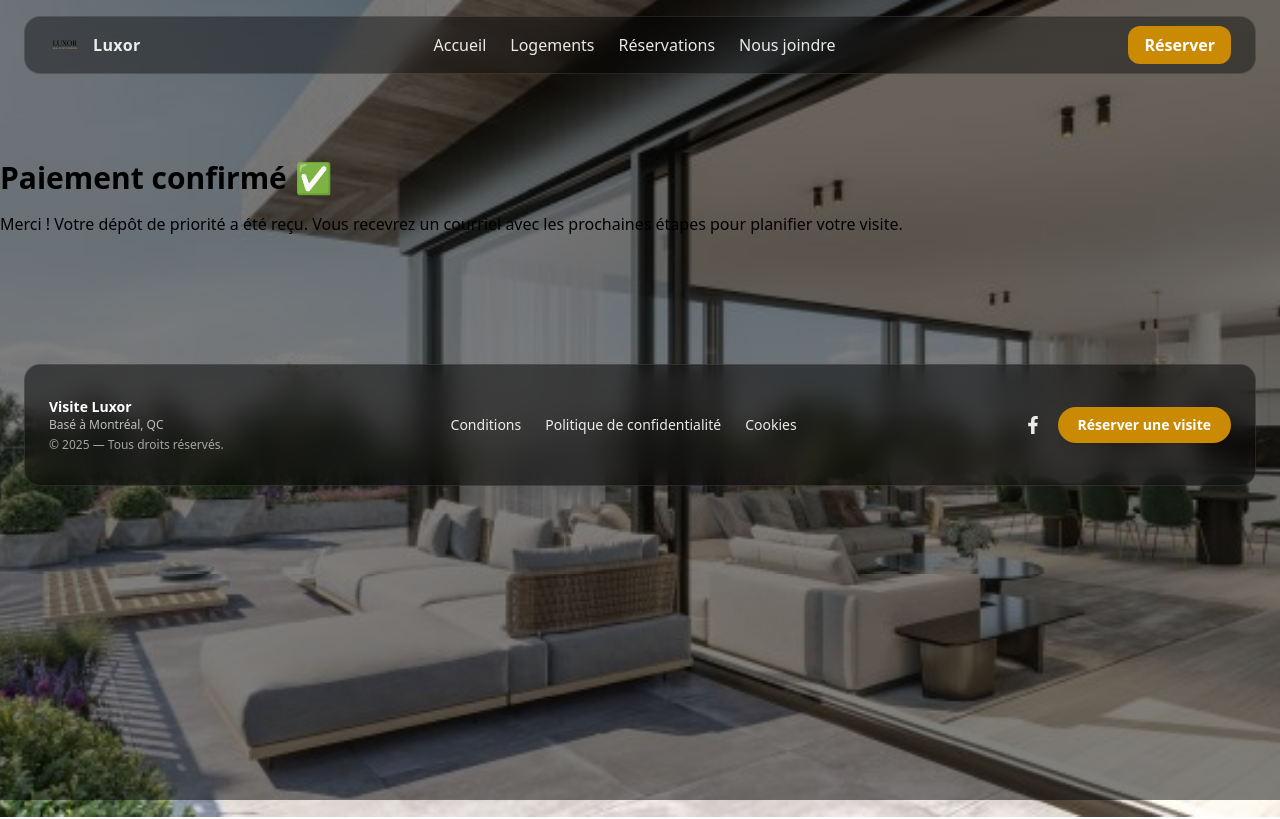
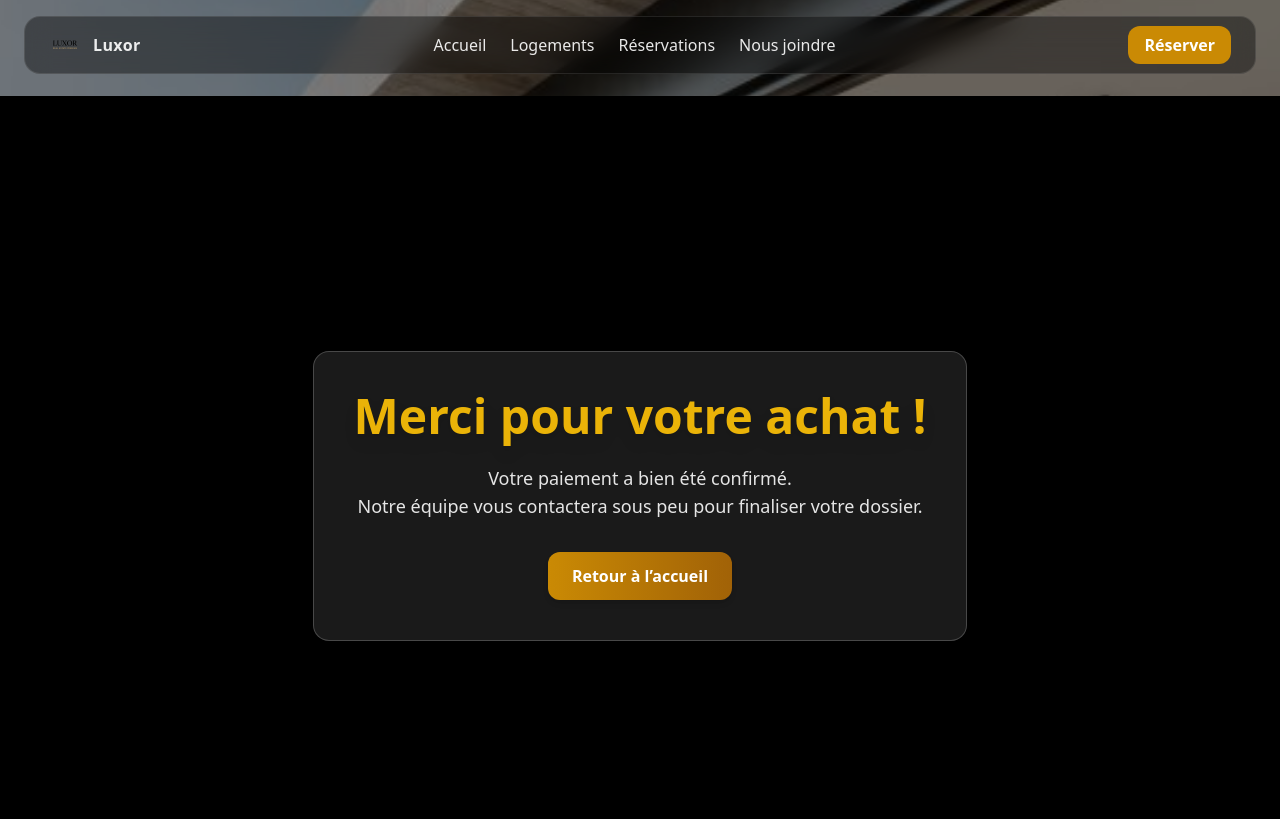
Before and after one commit to contact971/visite-premium, a Next.js app: page /success in a window 1280 px wide. Shown: the top 819 px of the page. Built offline with nearby package versions, Linux system fonts and the light colour scheme.

Commit message:
update: amélioration page réservations

```diff
--- a/src/app/api/checkout_sessions/route.ts
+++ b/src/app/api/checkout_sessions/route.ts
@@ -9,7 +9,14 @@ const stripe = new Stripe(process.env.STRIPE_SECRET_KEY as string, {
 export async function POST(req: Request) {
   try {
     const body = await req.json()
-    const { type, logement, date, heure } = body // Reçu depuis page.tsx
+    const { type, logement, date, heure } = body
+
+    console.log("➡️ Requête reçue depuis reservations/page.tsx :", body)
+    console.log("➡️ Stripe Price IDs chargés :", {
+      VISITE: process.env.STRIPE_PRICE_VISITE,
+      DOSSIER: process.env.STRIPE_PRICE_DOSSIER,
+      PACK: process.env.STRIPE_PRICE_PACK,
+    })
 
     let priceId: string | undefined
 
@@ -22,13 +29,13 @@ export async function POST(req: Request) {
     }
 
     if (!priceId) {
+      console.error("❌ Aucun priceId trouvé pour le type:", type)
       return NextResponse.json(
         { error: "Type de produit invalide." },
         { status: 400 }
       )
     }
 
-    // ✅ Création session Stripe
     const session = await stripe.checkout.sessions.create({
       payment_method_types: ["card"],
       line_items: [
@@ -44,13 +51,15 @@ export async function POST(req: Request) {
         heure: heure || "Non spécifiée",
         plan: type,
       },
-      success_url: `${process.env.NEXT_PUBLIC_DOMAIN}/reservations?success=true`,
+      success_url: `${process.env.NEXT_PUBLIC_DOMAIN}/success`,
       cancel_url: `${process.env.NEXT_PUBLIC_DOMAIN}/reservations?canceled=true`,
     })
 
+    console.log("✅ Session Stripe créée :", session.id)
+
     return NextResponse.json({ url: session.url })
   } catch (err: any) {
-    console.error("Stripe error:", err)
+    console.error("❌ Stripe error:", err)
     return NextResponse.json(
       { error: "Erreur lors de la création de la session Stripe." },
       { status: 500 }
--- a/src/app/success/page.tsx
+++ b/src/app/success/page.tsx
@@ -1,8 +1,37 @@
+// src/app/success/page.tsx
+"use client"
+
+import { motion } from "framer-motion"
+import Link from "next/link"
+
 export default function SuccessPage() {
   return (
-    <div className="container py-16">
-      <h1 className="text-3xl font-bold mb-4">Paiement confirmé ✅</h1>
-      <p>Merci ! Votre dépôt de priorité a été reçu. Vous recevrez un courriel avec les prochaines étapes pour planifier votre visite.</p>
-    </div>
-  );
+    <main className="relative min-h-screen flex items-center justify-center px-6 py-20">
+      {/* Fond noir élégant */}
+      <div className="absolute inset-0 bg-black" />
+
+      {/* Contenu centré */}
+      <motion.div
+        className="relative z-10 max-w-2xl text-center bg-white/10 backdrop-blur-md rounded-2xl p-10 shadow-2xl border border-white/20"
+        initial={{ opacity: 0, y: 40 }}
+        animate={{ opacity: 1, y: 0 }}
+        transition={{ duration: 0.8 }}
+      >
+        <h1 className="text-4xl md:text-5xl font-bold text-yellow-500 mb-6 drop-shadow-lg">
+          Merci pour votre achat !
+        </h1>
+        <p className="text-lg text-neutral-200 mb-8">
+          Votre paiement a bien été confirmé. <br />
+          Notre équipe vous contactera sous peu pour finaliser votre dossier.
+        </p>
+
+        <Link
+          href="/"
+          className="inline-block px-6 py-3 rounded-xl bg-gradient-to-r from-yellow-600 to-yellow-700 text-white font-semibold shadow-md hover:opacity-90 transition"
+        >
+          Retour à l’accueil
+        </Link>
+      </motion.div>
+    </main>
+  )
 }
```
